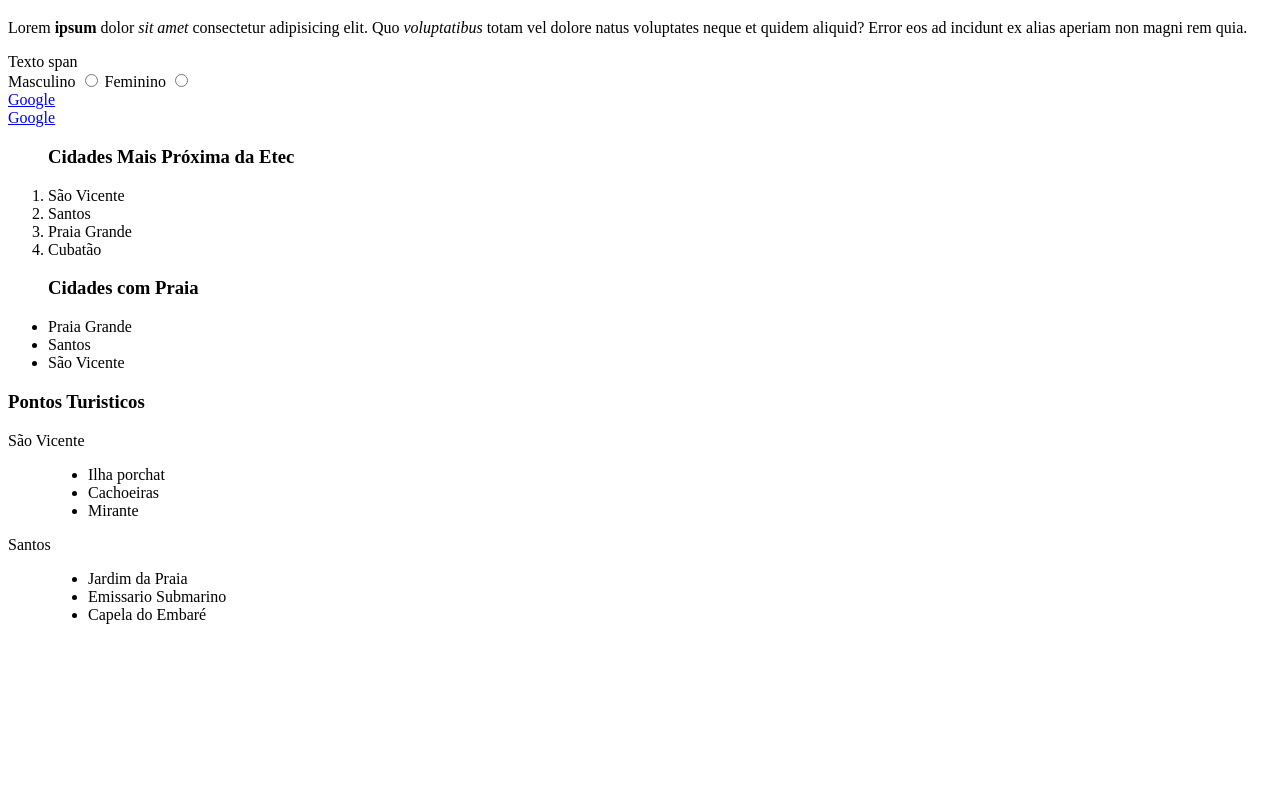
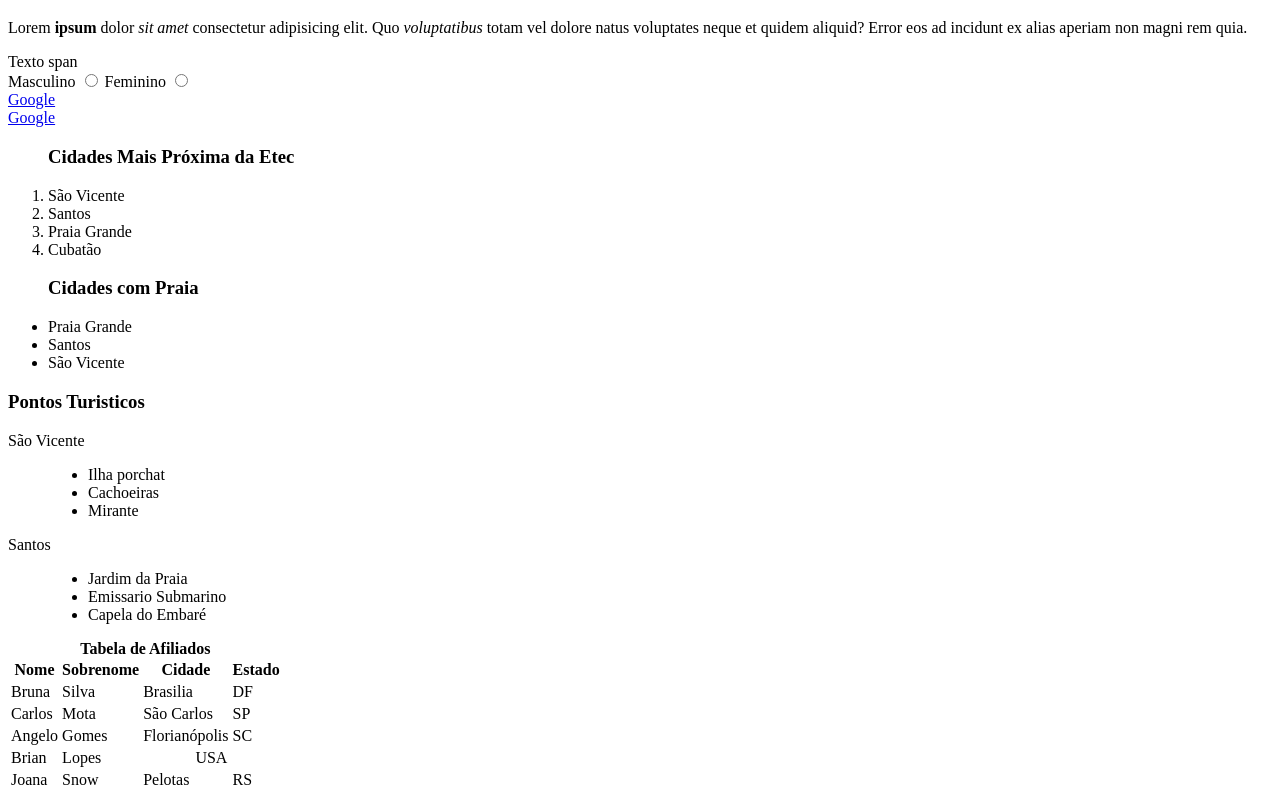
Before and after one commit to HigorMoroni/revisao-front, a plain HTML site: page index.html in a window 1280 px wide. Shown: the part 393-1193 px from the top of the page. Before the commit the page ends 1033 px from the top, so only its background shows below. Drawn offline with Linux system fonts and the light colour scheme.

Commit message:
feat: add table tags

```diff
--- a/index.html
+++ b/index.html
@@ -65,5 +65,52 @@
             </ul>
         </dd>
     </dl>
+
+    <!-- Tags de tabela -->
+
+    <table>
+        <thead>
+            <tr>
+                <th>Nome</th>
+                <th>Sobrenome</th>
+                <th>Cidade</th>
+                <th>Estado</th>
+            </tr>
+        </thead>
+        <tbody>
+            <tr>
+                <td>Bruna</td>
+                <td>Silva</td>
+                <td>Brasilia</td>
+                <td>DF</td>
+            </tr>
+            <tr>
+                <td>Carlos</td>
+                <td>Mota</td>
+                <td>São Carlos</td>
+                <td>SP</td>
+            </tr>
+            <tr>
+                <td>Angelo</td>
+                <td>Gomes</td>
+                <td>Florianópolis</td>
+                <td >SC</td>
+            </tr>
+            <tr>
+                <td>Brian</td>
+                <td>Lopes</td>
+                <td colspan="2" style="text-align: center;">USA</td>
+            </tr>
+            <tr>
+                <td>Joana</td>
+                <td>Snow</td>
+                <td>Pelotas</td>
+                <td>RS</td>
+            </tr>
+        </tbody>
+        <tfoot>
+            <caption><strong>Tabela de Afiliados</strong></caption>
+        </tfoot>
+    </table>
 </body>
 </html>
```
